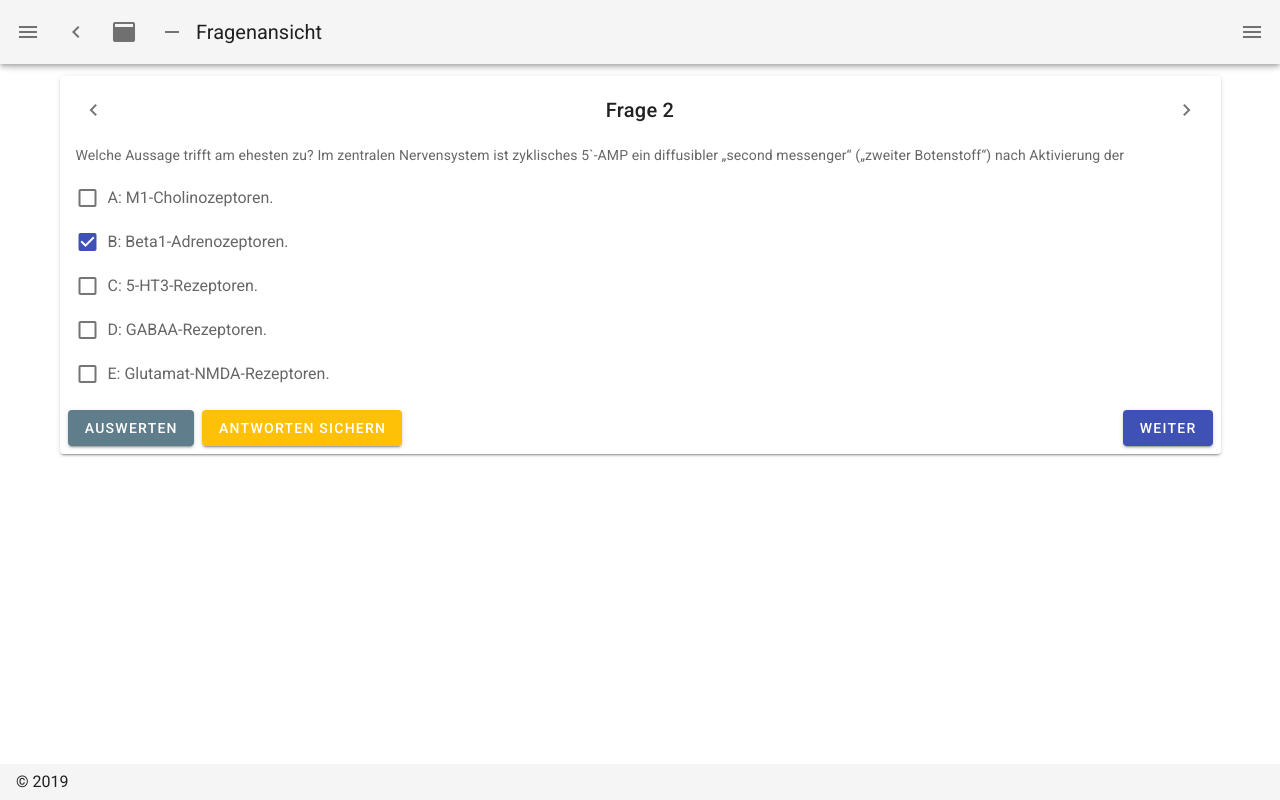
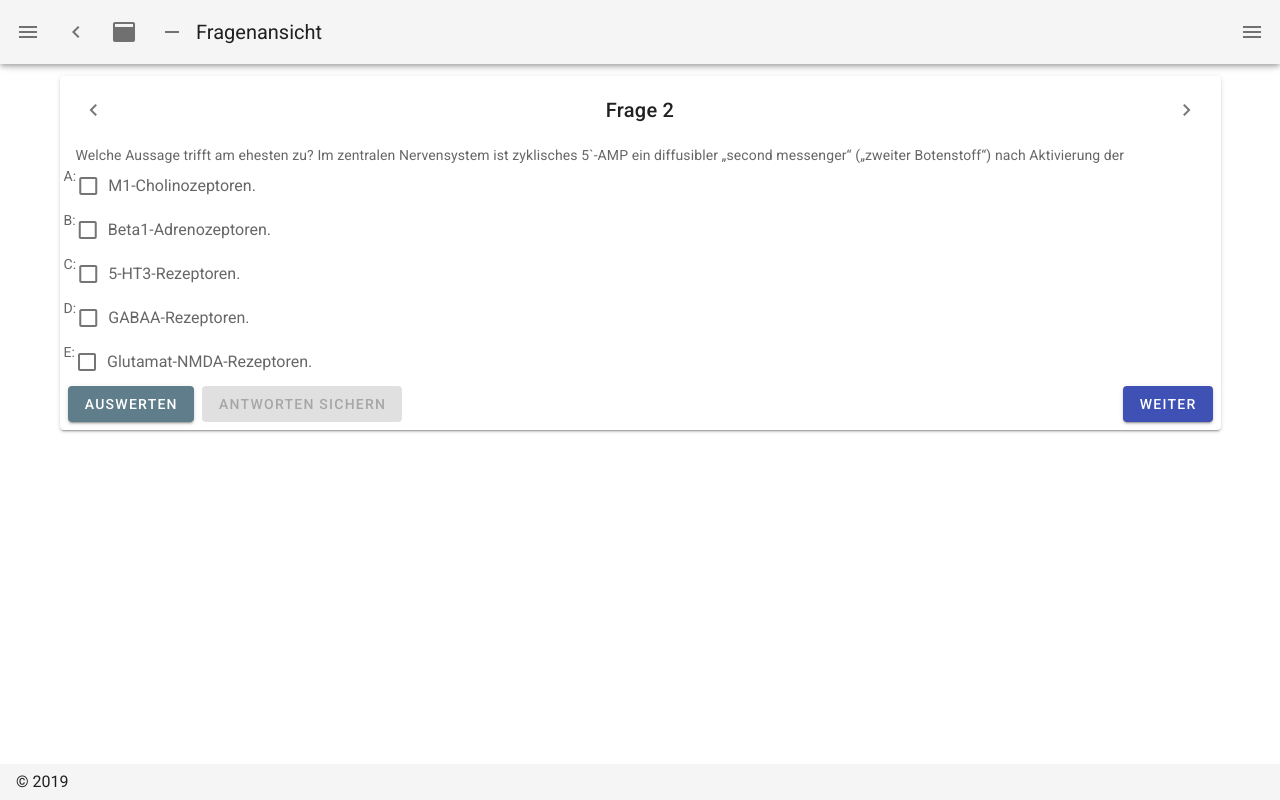
Before and after one commit to psIQos/studi-train-vue, a Nuxt app: page /questions in a window 1280 px wide. Both pictures are taken after a click on the button 1186 px from the left and 110 px from the top of the page. Built offline with nearby package versions, Linux system fonts and the light colour scheme.

Commit message:
first draft ready

```diff
--- a/i18n/de/specific/questions.js
+++ b/i18n/de/specific/questions.js
@@ -2,7 +2,8 @@ const questions = {
   'QUESTION': 'Frage',
   'EVALUATE': 'Auswerten',
   'SAVE_ANSWERS': 'Antworten sichern',
-  'CORRECT': 'Richtig!'
+  'CORRECT': 'Richtig!',
+  'WRONG': 'Leider Falsch :('
 }
 
 export default questions
--- a/pages/questions.vue
+++ b/pages/questions.vue
@@ -22,15 +22,22 @@
         <v-card-text>
           {{ question.questionText }}
           <div>
-            <v-checkbox
+            <v-row
               v-for="(answer, index) in question.answers"
               :key="index"
-              ref="answers"
-              :label="`${numberToChar[index]}: ${answer.answerText}`"
-              :input-value="answer.correct"
-              hide-details
-              @change="saveAnswer({index, value: $event}); saveAnswers()"
-            />
+              class="d-flex"
+              align="center"
+            >
+              <span>
+                {{ numberToChar[index] }}:
+              </span>
+              <v-checkbox
+                ref="answers"
+                v-model="answers[index]"
+                :label="answer.answerText"
+                hide-details
+              />
+            </v-row>
           </div>
         </v-card-text>
         <v-card-actions>
@@ -44,6 +51,7 @@
             </v-btn>
             <v-btn
               color="secondary"
+              disabled
               @click="saveAnswers"
             >
               {{ $t('questions.SAVE_ANSWERS') }}
@@ -60,10 +68,10 @@
         </v-card-actions>
         <v-snackbar
           v-model="snackbar"
-          :timeout="500"
+          :timeout="2000"
           color="primary"
         >
-          {{ correct ? $t('questions.CORRECT') : $t('general.SOMETHING_WENT_WRONG') }}
+          {{ message }}
           <v-btn
             color="secondary"
             text
@@ -86,6 +94,7 @@ export default {
   data() {
     return {
       snackbar: false,
+      answers: [],
       correct: null,
       numberToChar: {
         0: 'A',
@@ -93,7 +102,8 @@ export default {
         2: 'C',
         3: 'D',
         4: 'E'
-      }
+      },
+      message: ''
     }
   },
 
@@ -125,25 +135,41 @@ export default {
 
   methods: {
     ...mapActions('questions', {
-      nextQuestion: 'nextQuestion',
-      prevQuestion: 'previousQuestion',
+      nextQuestionState: 'nextQuestion',
+      prevQuestionState: 'previousQuestion',
       saveAnswer: 'saveAnswer',
-      saveAnswers: 'saveAnswers'
+      saveAnswers: 'saveAnswers',
+      setEval: 'setEvaluation'
     }),
 
     evalQuestion() {
       this.correct = null
       if (this.question.answers.find(item => item.correct == null)) {
         this.snackbar = true
+        this.message = this.$t('general.SOMETHING_WENT_WRONG')
         return
       }
-      if (this.question.answers.find((item, index) => item.correct !== this.$refs.answers[index].inputValue)) {
+      if (this.question.answers.find((item, index) => item.correct !== (this.$refs.answers[index].inputValue ?? false))) {
         this.correct = false
+        this.message = this.$t('questions.WRONG')
         this.snackbar = true
+        this.setEval(false)
         return
       }
       this.correct = true
+      this.message = this.$t('questions.CORRECT')
+      this.setEval(true)
       this.snackbar = true
+    },
+
+    nextQuestion() {
+      this.answers = []
+      this.nextQuestionState()
+    },
+
+    prevQuestion() {
+      this.answers = []
+      this.prevQuestionState()
     }
   }
 }
```
